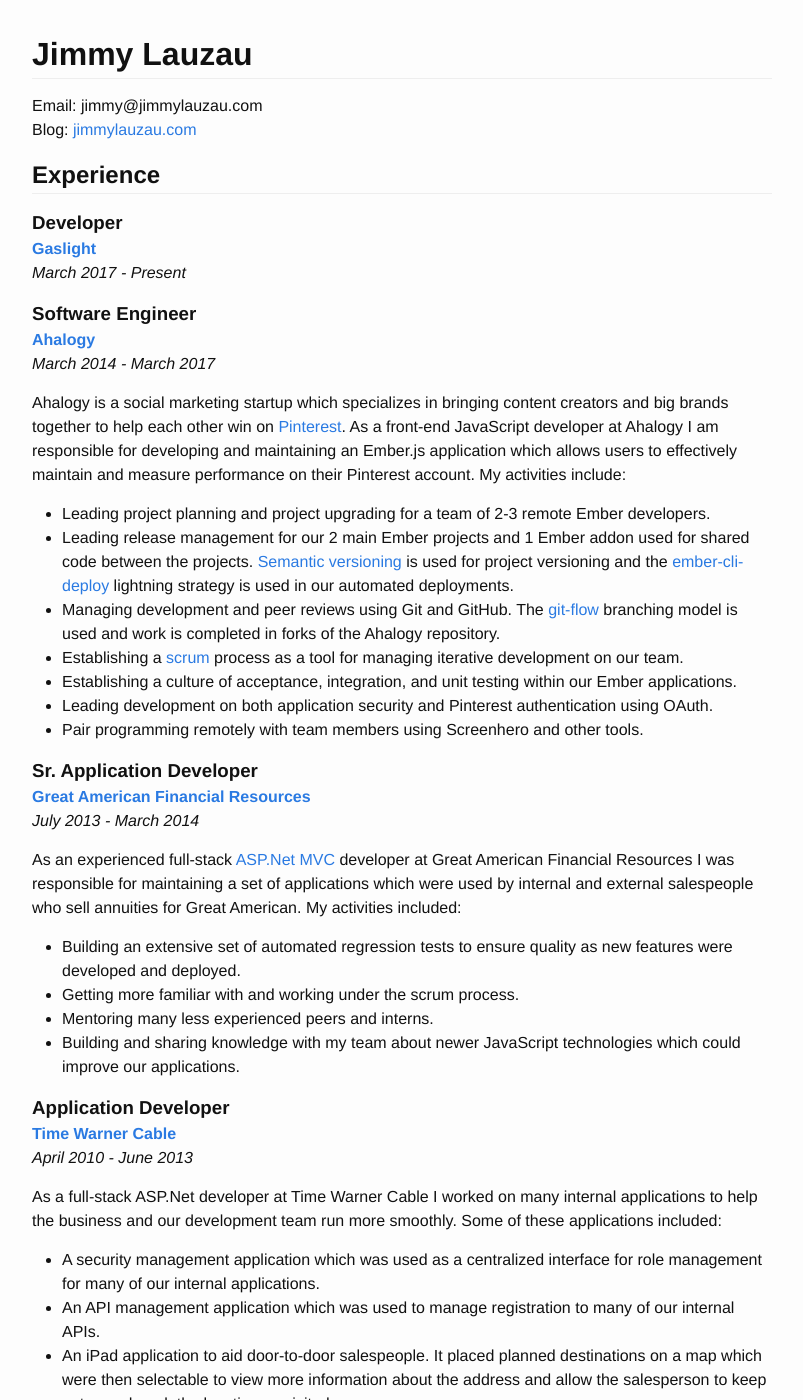
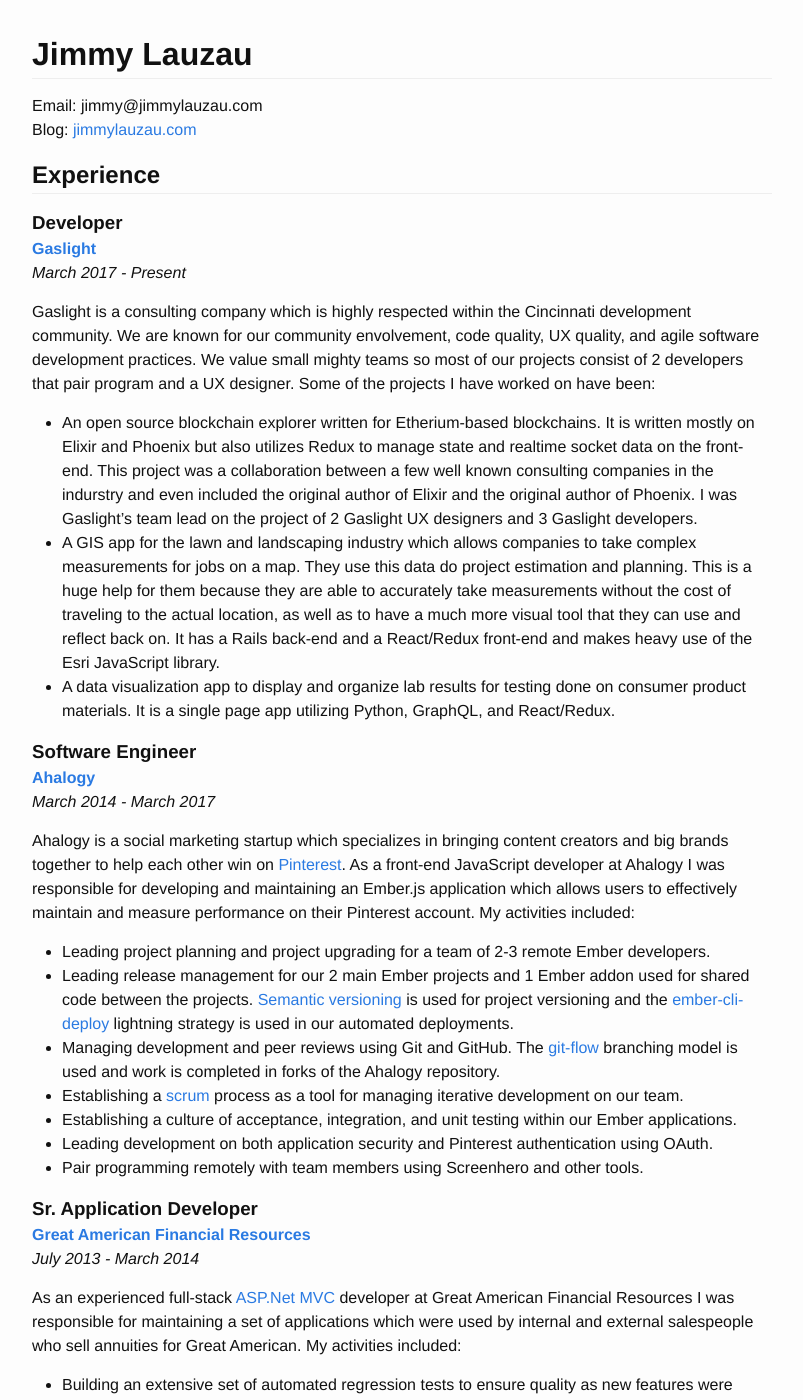
Before and after one commit to jimmay5469/jimmay5469.github.io, a Jekyll site: the page built from resume.md, in a window 1280 px wide and 1400 px high. Shown: the whole window, without its empty margins (238-1041 px from the left). Built offline with Jekyll 4.4.1, drawn with Linux system fonts in a browser that asks for light colours; some of the changed text lies outside the part shown.

Commit message:
Update a few things

```diff
--- a/_includes/resume.md
+++ b/_includes/resume.md
@@ -14,6 +14,12 @@
 
 _March 2017 - Present_
 
+Gaslight is a consulting company which is highly respected within the Cincinnati development community. We are known for our community envolvement, code quality, UX quality, and agile software development practices. We value small mighty teams so most of our projects consist of 2 developers that pair program and a UX designer. Some of the projects I have worked on have been:
+
+- An open source blockchain explorer written for Etherium-based blockchains. It is written mostly on Elixir and Phoenix but also utilizes Redux to manage state and realtime socket data on the front-end. This project was a collaboration between a few well known consulting companies in the indurstry and even included the original author of Elixir and the original author of Phoenix. I was Gaslight's team lead on the project of 2 Gaslight UX designers and 3 Gaslight developers.
+- A GIS app for the lawn and landscaping industry which allows companies to take complex measurements for jobs on a map. They use this data do project estimation and planning. This is a huge help for them because they are able to accurately take measurements without the cost of traveling to the actual location, as well as to have a much more visual tool that they can use and reflect back on. It has a Rails back-end and a React/Redux front-end and makes heavy use of the Esri JavaScript library.
+- A data visualization app to display and organize lab results for testing done on consumer product materials. It is a single page app utilizing Python, GraphQL, and React/Redux.
+
 
 ### Software Engineer
 
@@ -21,11 +27,11 @@
 
 _March 2014 - March 2017_
 
-Ahalogy is a social marketing startup which specializes in bringing content creators and big brands together to help each other win on [Pinterest](https://www.pinterest.com/). As a front-end JavaScript developer at Ahalogy I am responsible for developing and maintaining an Ember.js application which allows users to effectively maintain and measure performance on their Pinterest account. My activities include:
+Ahalogy is a social marketing startup which specializes in bringing content creators and big brands together to help each other win on [Pinterest](https://www.pinterest.com/). As a front-end JavaScript developer at Ahalogy I was responsible for developing and maintaining an Ember.js application which allows users to effectively maintain and measure performance on their Pinterest account. My activities included:
 
 - Leading project planning and project upgrading for a team of 2-3 remote Ember developers.
 - Leading release management for our 2 main Ember projects and 1 Ember addon used for shared code between the projects. [Semantic versioning](http://semver.org/) is used for project versioning and the [ember-cli-deploy](http://ember-cli.com/ember-cli-deploy/) lightning strategy is used in our automated deployments.
-- Managing development and peer reviews using Git and GitHub. The  [git-flow](http://nvie.com/posts/a-successful-git-branching-model/) branching model is used and work is completed in forks of the Ahalogy repository.
+- Managing development and peer reviews using Git and GitHub. The [git-flow](http://nvie.com/posts/a-successful-git-branching-model/) branching model is used and work is completed in forks of the Ahalogy repository.
 - Establishing a [scrum](https://en.wikipedia.org/wiki/Scrum_(software_development)) process as a tool for managing iterative development on our team.
 - Establishing a culture of acceptance, integration, and unit testing within our Ember applications.
 - Leading development on both application security and Pinterest authentication using OAuth.
@@ -91,13 +97,15 @@
 -----------
 
 - [vim-spacemacs](https://github.com/jimmay5469/vim-spacemacs), _September 2015 - Present_
-- [ember-computed-validations](https://github.com/jimmay5469/ember-computed-validations), _July 2015 - Present_
+- [ember-computed-validations](https://github.com/jimmay5469/ember-computed-validations), _July 2015 - September 2016_
 - [ember-data-github](https://github.com/jimmay5469/ember-data-github), _April 2015 - March 2016_
 
 
 Talks
 -----
 
+- Performing the Task Using ember-concurrency ([slides](https://slides.com/jimmay5469/ember-concurrency)), Cincinnati Ember Meetup, _November 2016_
+- Intro to Ember ([video](https://www.youtube.com/watch?v=-cAv-Q4v3P8)/[slides](https://slides.com/jimmay5469/intro-to-ember)), Cincinnati JavaScript Meetup, _November 2016_
 - Ember CLI Mirage ([slides](https://slides.com/jimmay5469/ember-cli-mirage)), Cincinnati Ember Meetup, _July 2015_
 - Ember Data Adapters and Serializers ([video](https://www.youtube.com/watch?v=kX8MJbGbvCc)), Cincinnati Ember Meetup, _May 2015_
 - Migrating to Ember CLI ([slides](https://slides.com/jimmay5469/migrating-to-ember-cli)), Cincinnati Ember Meetup, _March 2015_
```
Also changed, not shown: projects.md (+5 -2 lines), 1 other file.
